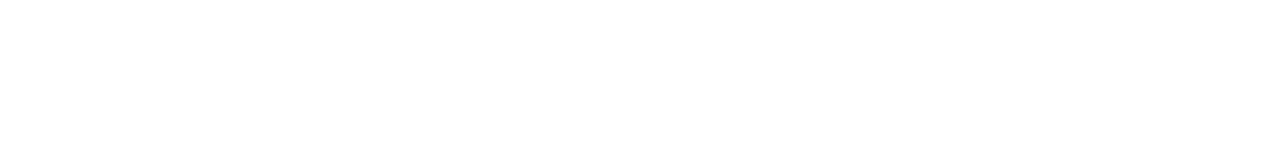
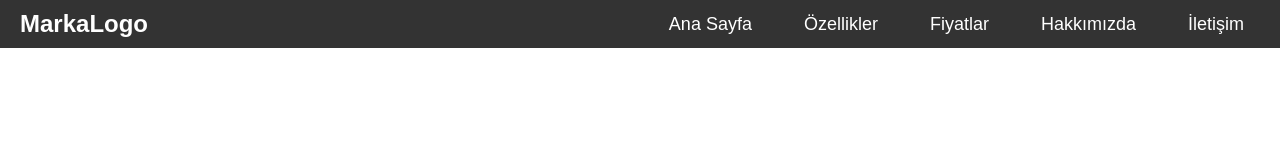
Before and after one commit to i99c/MyNewProject, a plain HTML site: page index.html in a window 1280 px wide. Drawn offline with Linux system fonts and the light colour scheme; a web font is replaced by a local one.

Commit message:
güncelleme
yeni güncelleme

```diff
--- a/index.html
+++ b/index.html
@@ -7,6 +7,20 @@
         <link rel="stylesheet" href="style.css">
     </head>
     <body>
+        <header>
+            <nav class="navbar">
+                <div class="navbar-logo">
+                    <a href="#">MarkaLogo</a>
+                </div>
+                <ul class="navbar-menu">
+                    <li><a href="#ana-sayfa">Ana Sayfa</a></li>
+                    <li><a href="#ozellikler">Özellikler</a></li>
+                    <li><a href="#fiyatlar">Fiyatlar</a></li>
+                    <li><a href="#hakkimizda">Hakkımızda</a></li>
+                    <li><a href="#iletisim">İletişim</a></li>
+                </ul>
+            </nav>
+        </header>
 
     </body>
 </html>
--- a/style.css
+++ b/style.css
@@ -0,0 +1,82 @@
+@import url('https://fonts.googleapis.com/css2?family=Alfa+Slab+One&family=Bungee+Spice&family=EB+Garamond:ital,wght@0,400..800;1,400..800&family=Jersey+15&family=Jersey+25&family=Macondo&family=Nabla&family=Poetsen+One&family=Poppins:ital,wght@0,100;0,200;0,300;0,400;0,500;0,600;0,700;0,800;0,900;1,100;1,200;1,300;1,400;1,500;1,600;1,700;1,800;1,900&family=Roboto+Slab:wght@100..900&family=Roboto:ital,wght@0,100;0,300;0,400;0,500;0,700;0,900;1,100;1,300;1,400;1,500;1,700;1,900&family=Tac+One&family=Titan+One&display=swap');
+
+* {
+    margin: 0;
+    padding: 0;
+    box-sizing: border-box;
+    font-family: "Poetsen One", sans-serif;
+}
+
+/* Genel stil ayarları */
+body {
+    margin: 0;
+    padding: 0;
+}
+
+/* Navbar stil ayarları */
+.navbar {
+    display: flex;
+    justify-content: space-between;
+    align-items: center;
+    background-color: #333;
+    padding: 10px 20px;
+}
+
+.navbar-logo a {
+    color: #fff;
+    text-decoration: none;
+    font-size: 24px;
+    font-weight: bold;
+}
+
+.navbar-menu {
+    list-style: none;
+    margin: 0;
+    padding: 0;
+    display: flex;
+}
+
+.navbar-menu li {
+    margin-left: 20px;
+}
+
+.navbar-menu a {
+    color: #fff;
+    text-decoration: none;
+    font-size: 18px;
+    padding: 8px 16px;
+    transition: background-color 0.3s, color 0.3s;
+}
+
+.navbar-menu a:hover {
+    background-color: #575757;
+    border-radius: 4px;
+}
+
+/* Responsive stil ayarları */
+@media (max-width: 768px) {
+    .navbar-menu {
+        display: none;
+        flex-direction: column;
+        width: 100%;
+    }
+
+    .navbar-menu.active {
+        display: flex;
+    }
+
+    .navbar-menu li {
+        margin: 0;
+        width: 100%;
+        text-align: center;
+    }
+
+    .navbar-menu a {
+        padding: 10px;
+        border-top: 1px solid #444;
+    }
+
+    .navbar-logo {
+        flex-grow: 1;
+    }
+}
```
